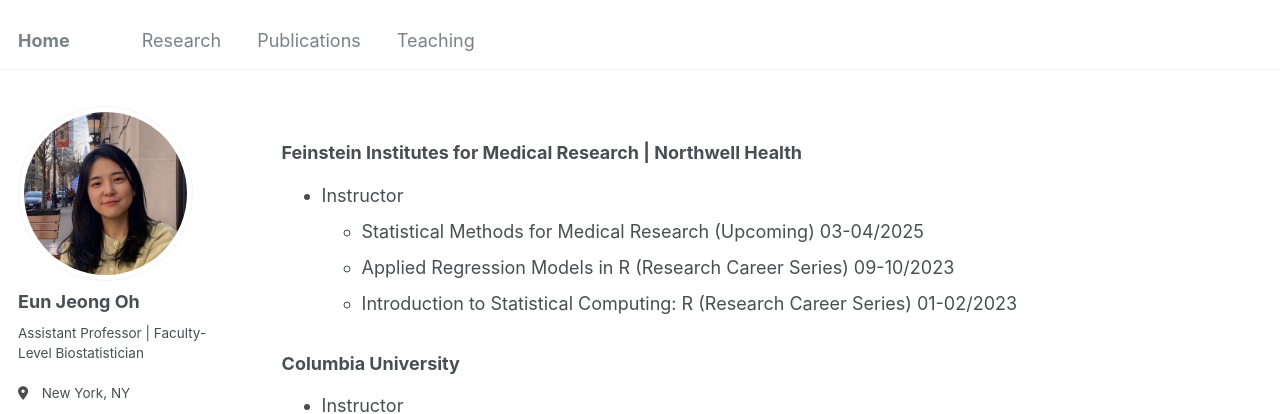
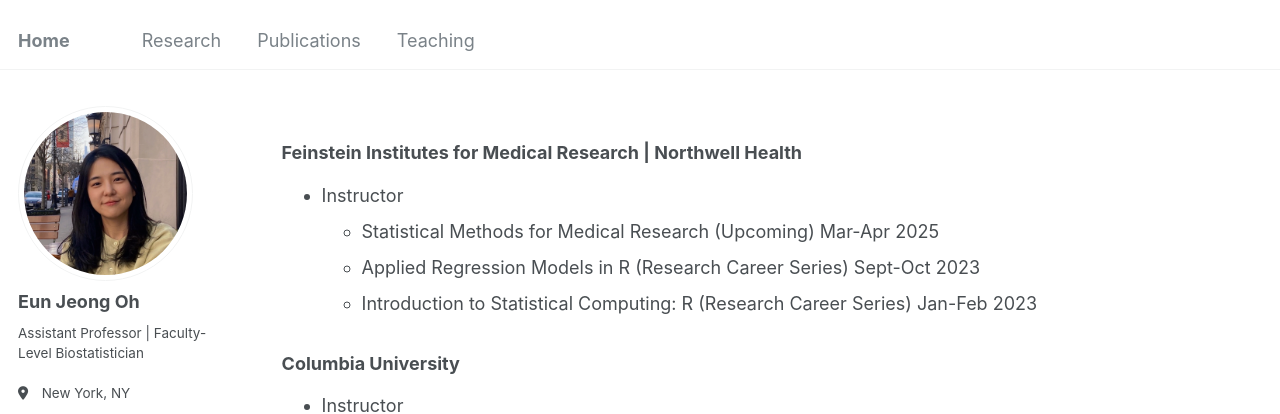
Before and after one commit to oheunj/oheunj.github.io, a Jekyll site: the page built from _pages/eo-teaching.md, in a window 1280 px wide and 900 px high. Shown: the top 414 px of the window. Built offline with Jekyll 4.4.1, drawn with Linux system fonts in a browser that asks for light colours; some web fonts are replaced.

Commit message:
Update eo-teaching.md

```diff
--- a/_pages/eo-teaching.md
+++ b/_pages/eo-teaching.md
@@ -12,9 +12,9 @@ redirect_from:
 
 ### Feinstein Institutes for Medical Research | Northwell Health
 * Instructor
-  * Statistical Methods for Medical Research (Upcoming) 03-04/2025
-  * Applied Regression Models in R (Research Career Series) 09-10/2023
-  * Introduction to Statistical Computing: R (Research Career Series) 01-02/2023
+  * Statistical Methods for Medical Research (Upcoming) Mar-Apr 2025
+  * Applied Regression Models in R (Research Career Series) Sept-Oct 2023
+  * Introduction to Statistical Computing: R (Research Career Series) Jan-Feb 2023
 
 ### Columbia University
 * Instructor
```
